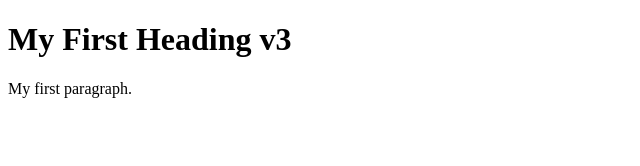
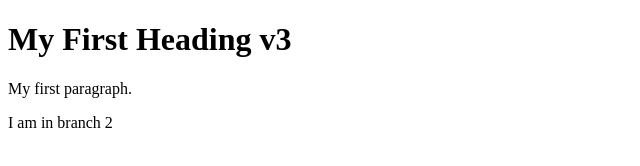
Before and after one commit to jayandra/tagtest, a plain HTML site: page index.html in a window 1280 px wide. Shown: the whole page, without its empty margins (0-640 px from the left). Drawn offline with Linux system fonts and the light colour scheme.

Commit message:
commit message: branch2

```diff
--- a/index.html
+++ b/index.html
@@ -5,6 +5,6 @@
 <h1>My First Heading v3</h1>
 
 <p>My first paragraph.</p>
-
+<p> I am in branch 2 <p>
 </body>
 </html>
```
